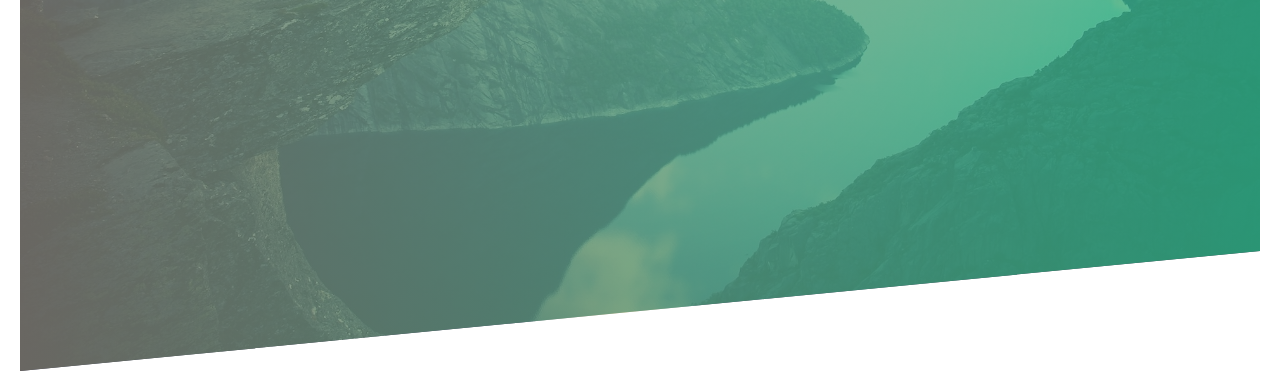
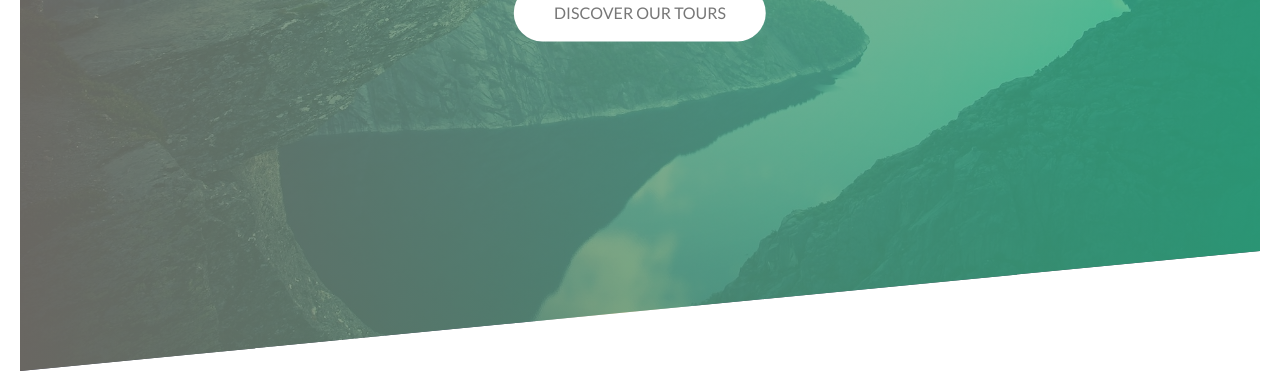
Before and after one commit to chuckbelcher/advanced-css-master, a plain HTML site: page Natours/starter/index.html in a window 1280 px wide. Shown: the part 409-800 px from the top of the page. Drawn offline with Linux system fonts and the light colour scheme; files that its build step writes are made by us from their sources.

Commit message:
Added annomations and styling for the header button.

```diff
--- a/Natours/starter/css/style.css
+++ b/Natours/starter/css/style.css
@@ -51,6 +51,7 @@ body {
   top: 40%;
   left: 50%;
   transform: translate(-50%, -50%);
+  text-align: center;
 }
 
 .heading-primary {
@@ -59,6 +60,7 @@ body {
   /* Add backspace-visibilty to get
   rid of shakiness in animation */
   backface-visibility: hidden;
+  margin-bottom: 60px;
 }
 
 .heading-primary-main {
@@ -104,3 +106,43 @@ body {
         transform: translate(0);
     }
 }
+
+@keyframes moveInBottom {
+    0% {
+        opacity: 0;
+        transform: translateY(40px);
+    }
+    100% {
+        opacity: 1;
+        transform: translate(0);
+    }
+}
+
+.btn:link, .btn:visited {
+    text-transform: uppercase;
+    text-decoration: none;
+    padding: 15px 40px;
+    display: inline-block;
+    border-radius: 100px;
+    transition: all .2s;
+}
+
+.btn-white:link, .btn-white:visited {
+    background-color:#fff;
+    color: #777;
+}
+
+.btn:hover {
+    transform: translateY(-3px);
+    box-shadow: 0 10px 20px rgba(0,0,0,.2);
+}
+
+.btn:active {
+    transform: translateY(-1);
+    box-shadow: 0 5px 10px rgba(0,0,0,.2);
+
+}
+.btn-header {
+    animation: moveInBottom .5s ease-out .75s;
+    animation-fill-mode: backwards;
+}
--- a/Natours/starter/index.html
+++ b/Natours/starter/index.html
@@ -24,7 +24,7 @@
                 <span class="heading-primary-main">Outdoors</span>
                 <span class="heading-primary-sub">is where life happens</span>
             </h1>
-            <a href="#" class="btn btn-white">Discover our tours</a>
+            <a href="#" class="btn btn-white btn-header">Discover our tours</a>
         </div>
     </header>
 
```
